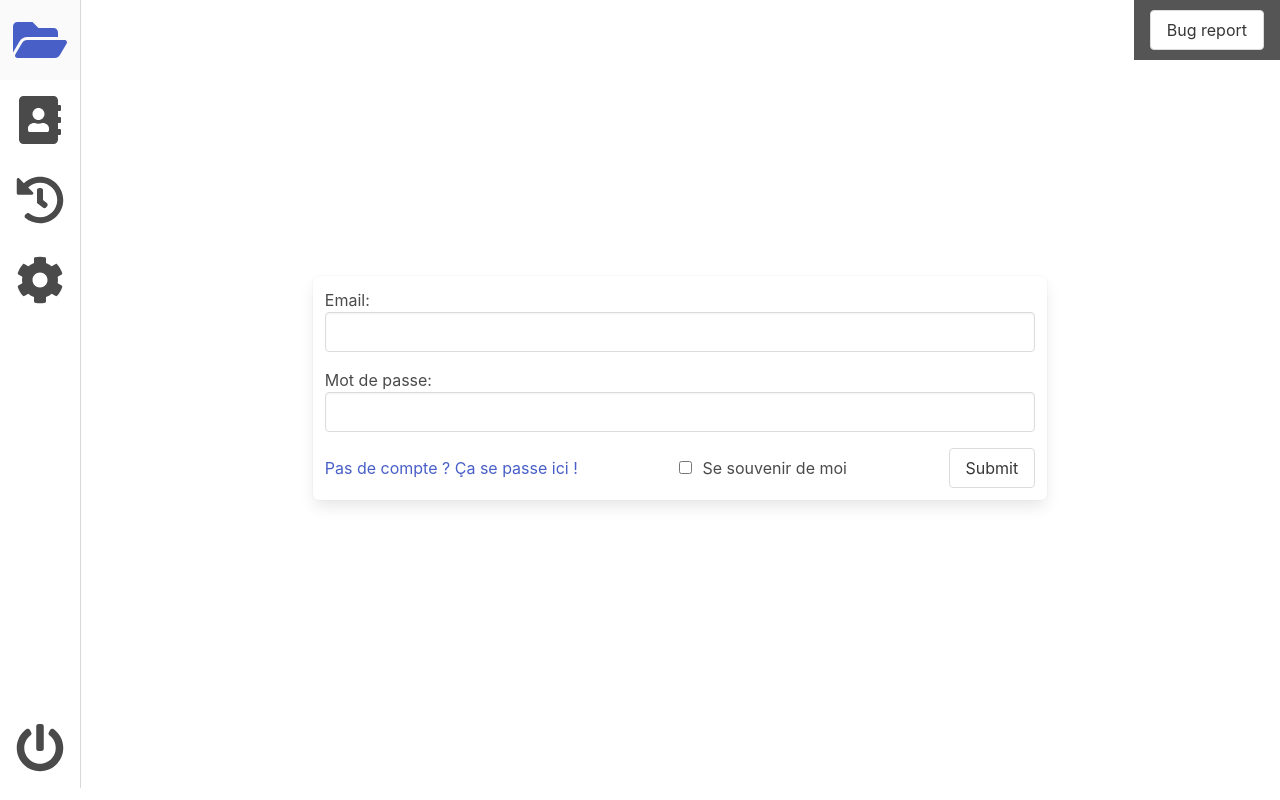
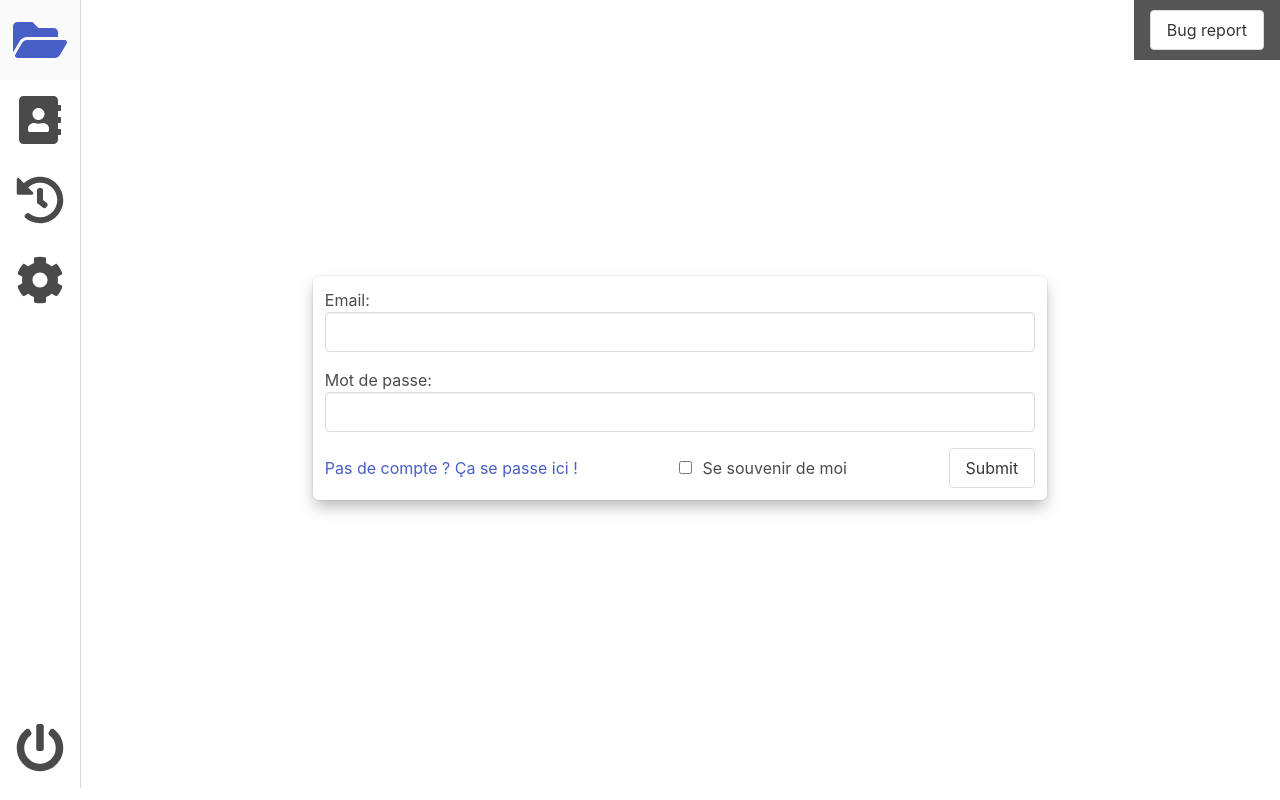
Before and after one commit to TGuillouet/BipBopOne-WebApp, a React (Create React App) app: page / in a window 1280 px wide. Built offline with nearby package versions, Linux system fonts and the light colour scheme; no server answers.

Commit message:
Box shadow

```diff
--- a/src/App.css
+++ b/src/App.css
@@ -2,6 +2,10 @@
 
 .is-primary {
     background-color: black !important;
+}
+
+.box {
+    box-shadow: 0 0.5em 1em -0.125em rgba(10, 10, 10, 0.3), 0 0 0 1px rgba(10, 10, 10, 0.05);
 }
 
 /* ====== END BULMA OVERWRITES ====== */
```
